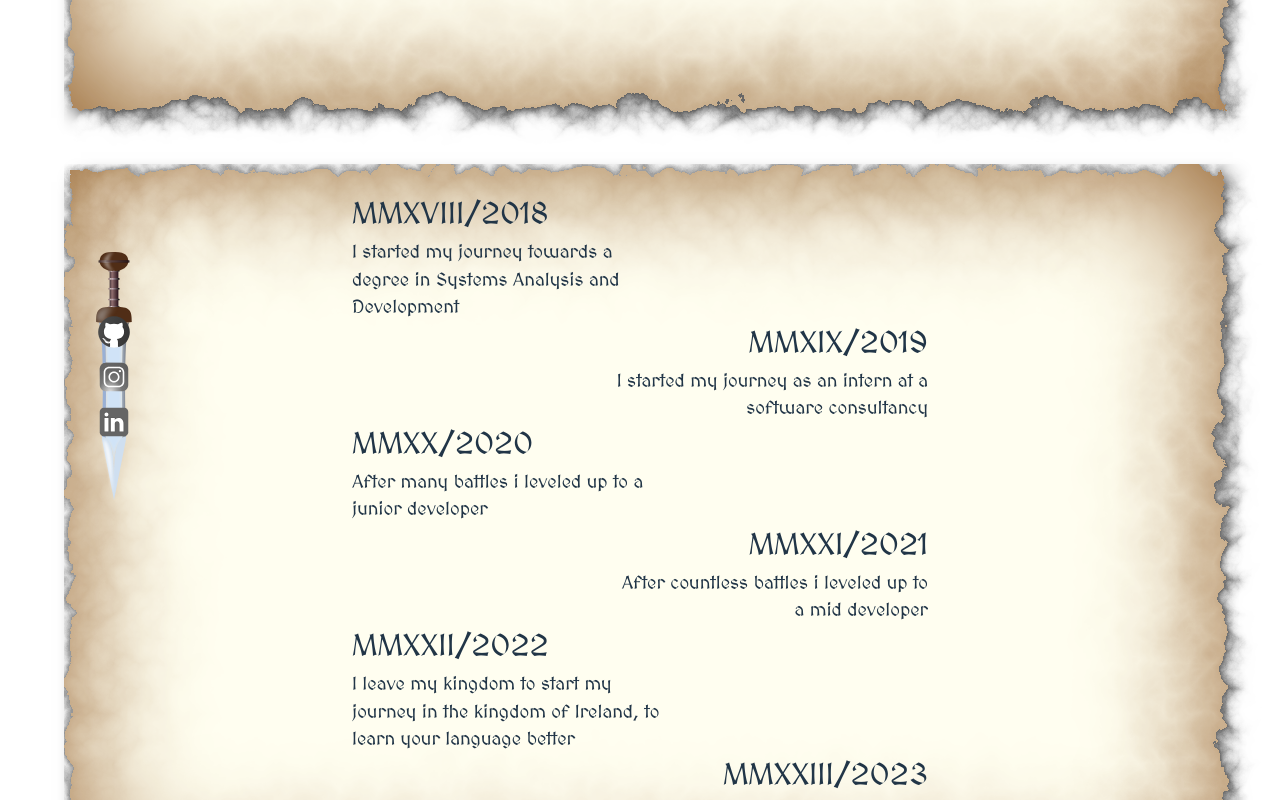
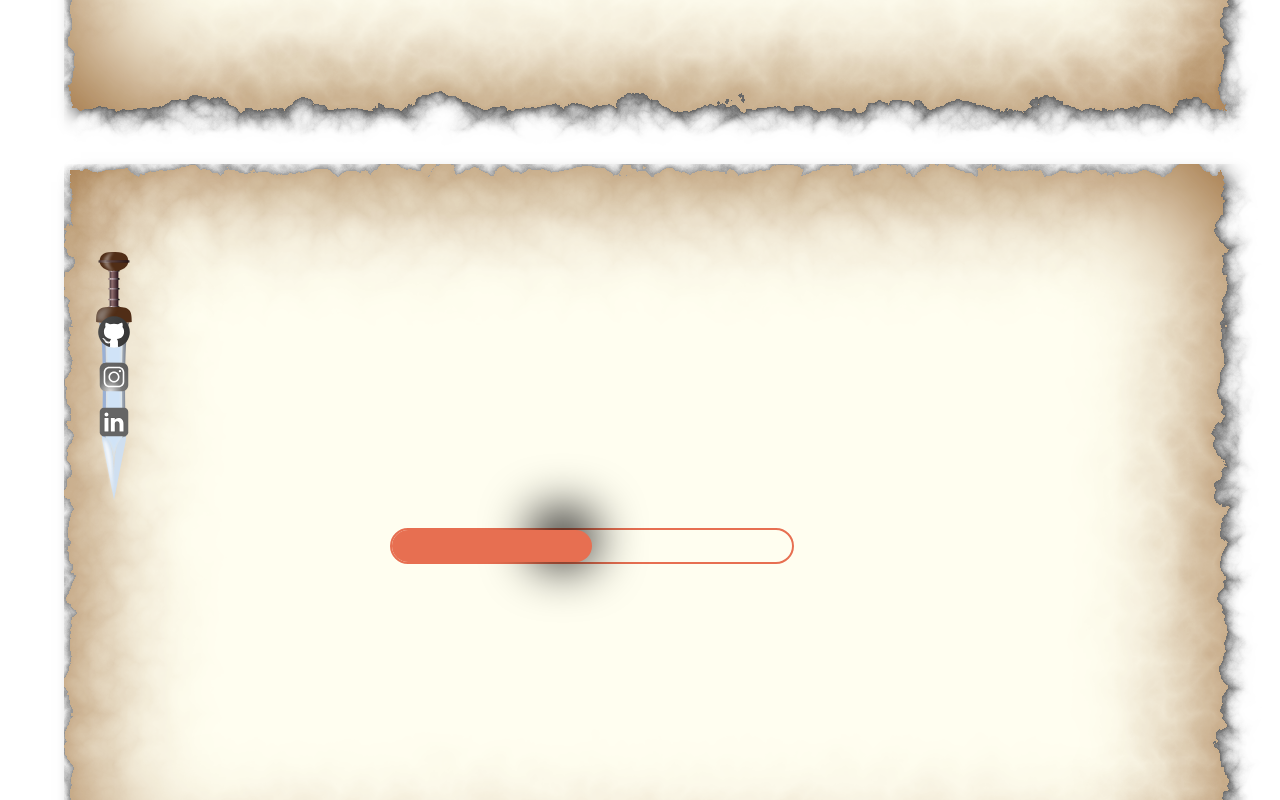
Before and after one commit to diagom/about-me, a React (Vite) app: page / in a window 1280 px wide. Shown: the part 660-1460 px from the top of the page. Built offline with nearby package versions, Linux system fonts and the light colour scheme.

Commit message:
add progressBar

```diff
--- a/src/App-style.ts
+++ b/src/App-style.ts
@@ -25,9 +25,11 @@ const aboutMainContainer = styled.main`
   display: flex;
   flex-wrap: wrap;
   justify-content: center;
-  margin-top: 5vh;
-  margin-bottom: 5vh;
   overflow: hidden;
 `;
 
-export default { loadAnimation, aboutMeHeader, aboutMainContainer };
+const aboutMeSection = styled.section`
+  margin-top: 5vh;
+`;
+
+export default { loadAnimation, aboutMeHeader, aboutMainContainer, aboutMeSection };
--- a/src/App.tsx
+++ b/src/App.tsx
@@ -2,6 +2,7 @@ import style from "App-style";
 import AboutMeHeader from "components/About-Me-Header";
 import SocialMidia from "components/Social-Medias";
 import TimeLine from "components/Time-Line";
+import MySkills from "components/My-skills";
 
 const App = () => (
   <>
@@ -13,7 +14,12 @@ const App = () => (
       </style.loadAnimation>
     </style.aboutMeHeader>
     <style.aboutMainContainer>
-      <TimeLine />
+      <style.aboutMeSection>
+        <MySkills />
+      </style.aboutMeSection>
+      <style.aboutMeSection>
+        <TimeLine />
+      </style.aboutMeSection>
     </style.aboutMainContainer>
     <footer></footer>
   </>
--- /dev/null
+++ b/src/components/My-skills/My-skills.style.ts
@@ -0,0 +1,3 @@
+import styled from "styled-components";
+
+export default {};
--- /dev/null
+++ b/src/components/My-skills/My-skills.tsx
@@ -0,0 +1,15 @@
+import style from "components/My-skills/My-skills.style";
+import AncientPaper from "components/Ancient-paper";
+import ProgressBar from "components/progress-Bar";
+
+const MySkills = () => (
+  <>
+    <AncientPaper>
+      <div style={{ height: "40px", width: "500px" }}>
+        <ProgressBar width="50%" />
+      </div>
+    </AncientPaper>
+  </>
+);
+
+export default MySkills;
--- /dev/null
+++ b/src/components/My-skills/index.ts
@@ -0,0 +1,3 @@
+import MySkills from "./My-skills";
+
+export default MySkills;
```
